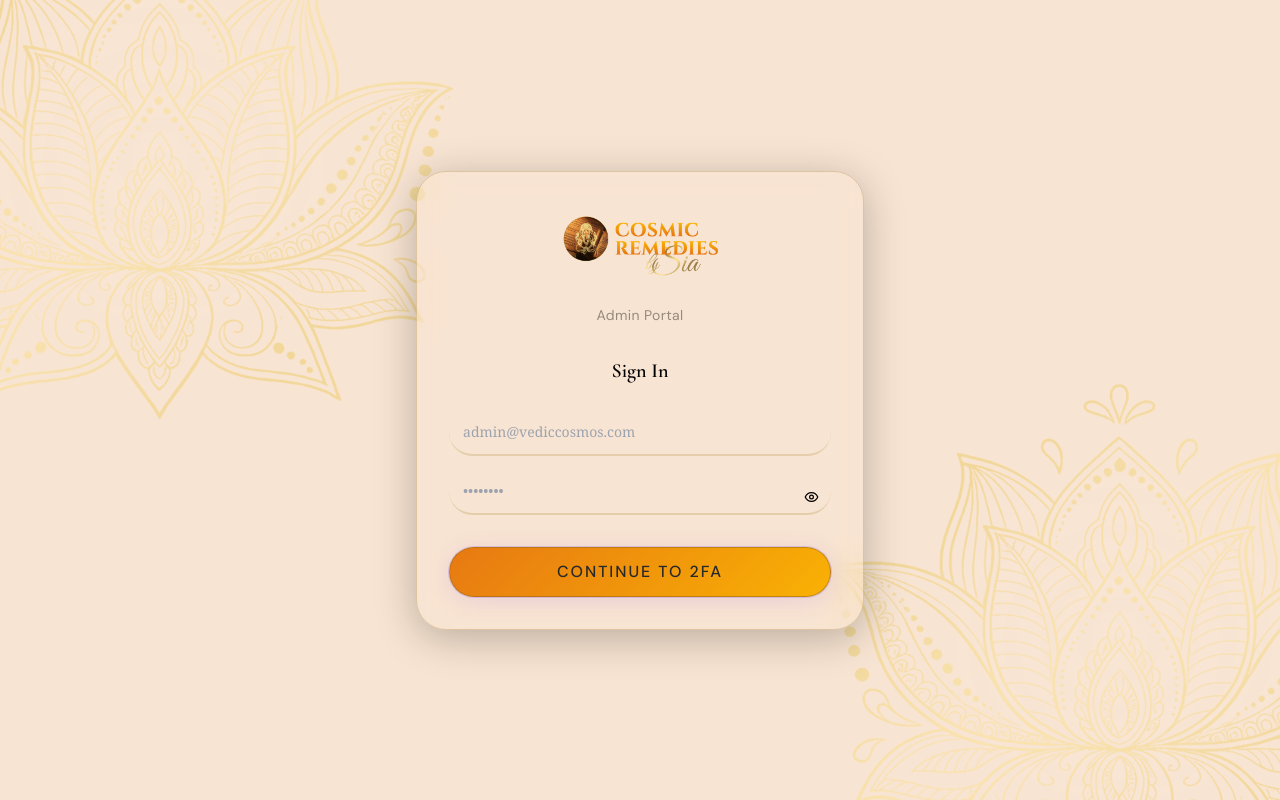
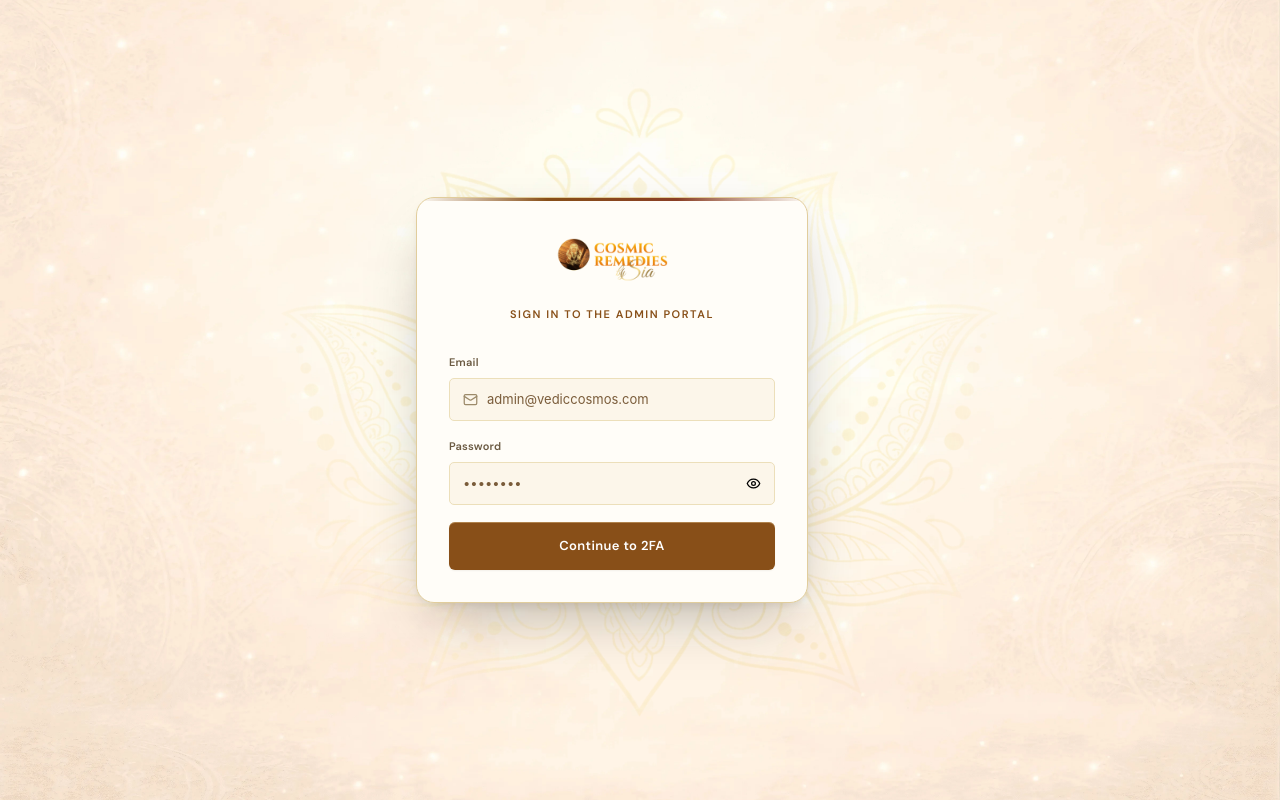
Before and after one commit to Babun001/vedicAdminDashboard, a Next.js app: page /login in a window 1280 px wide. Built offline with nearby package versions, Linux system fonts and the light colour scheme.

Commit message:
new changes add for today

```diff
--- a/src/app/globals.css
+++ b/src/app/globals.css
@@ -7,6 +7,39 @@
     --scrollbar-thumb: #955b10;
     /* --scrollbar-thumb: rgba(124, 58, 237, 0.4); */
     --scrollbar-track: #fdecd8;
+    --coffee: #241708;
+    --coffee-raised: #33230f;
+    --coffee-border: #4a3620;
+    --cream-bg: #f2e6d0;
+    --cream-panel: #fcf6ea;
+    --cream-panel-raised: #fffdf8;
+    --tan-border: #e1cd9c;
+    --tan-border-soft: #ecdfba;
+    --text: #2b1d10;
+    --text-dim: #6b5a42;
+    --text-faint: #7a5c3a;
+    --cream-text: #f3e7cc;
+    --cream-text-faint: #b49e76;
+    --gold: #884f18;
+    --gold-bright: #884f18;
+    --gold-soft: #c08a2620;
+    --maroon: #8a3e24;
+    --maroon-soft: #8a3e2422;
+    --success: #6e8b5b;
+    --success-soft: #6e8b5b1e;
+    --warn: #c08a26;
+    --warn-soft: #c08a2620;
+    --danger: #b5533e;
+    --danger-soft: #b5533e1e;
+    --slate: #56708c;
+    --slate-soft: #56708c1e;
+    --shadow-sm: 0 1px 2px rgba(43, 29, 16, 0.06);
+    --shadow-md:
+      0 10px 30px -14px rgba(43, 29, 16, 0.28),
+      0 2px 6px -2px rgba(43, 29, 16, 0.08);
+    --shadow-lg:
+      0 24px 60px -20px rgba(24, 15, 8, 0.35),
+      0 4px 12px -4px rgba(43, 29, 16, 0.12);
   }
 
   * {
@@ -32,52 +65,26 @@
   }
 }
 
+html,
+body {
+  width: 100%;
+  min-height: 100%;
+  margin: 0;
+  background-color: #fff;
+}
+
+body {
+  min-height: 100vh;
+  background-image: url("/assets/bg-final.webp");
+  background-position: center;
+  background-repeat: no-repeat;
+  background-size: cover;
+  background-attachment: fixed;
+  font-family: Arial, Helvetica, sans-serif;
+}
+
 @layer components {
   /* Animated star background */
-  .starfield-bg {
-    background-color: #f8e4d2;
-    /* background-image:
-      radial-gradient(
-        ellipse at 15% 30%,
-        rgba(124, 58, 237, 0.18) 0%,
-        transparent 55%
-      ),
-      radial-gradient(
-        ellipse at 85% 15%,
-        rgba(245, 158, 11, 0.1) 0%,
-        transparent 45%
-      ),
-      radial-gradient(
-        ellipse at 50% 90%,
-        rgba(16, 185, 129, 0.07) 0%,
-        transparent 45%
-      ),
-      radial-gradient(
-        1px 1px at 10% 20%,
-        rgba(255, 255, 255, 0.3) 0%,
-        transparent 100%
-      ),
-      radial-gradient(
-        1px 1px at 30% 60%,
-        rgba(255, 255, 255, 0.2) 0%,
-        transparent 100%
-      ),
-      radial-gradient(
-        1px 1px at 70% 40%,
-        rgba(255, 255, 255, 0.25) 0%,
-        transparent 100%
-      ),
-      radial-gradient(
-        1px 1px at 90% 80%,
-        rgba(255, 255, 255, 0.2) 0%,
-        transparent 100%
-      ),
-      radial-gradient(
-        1px 1px at 50% 10%,
-        rgba(255, 255, 255, 0.15) 0%,
-        transparent 100%
-      ); */
-  }
 
   /* Shimmer loading skeleton */
   /* .shimmer {
@@ -87,18 +94,29 @@
   } */
 
   .login-card {
-    -webkit-backdrop-filter: blur(16px);
-    backdrop-filter: blur(16px);
-    background: none;
-    border: 1px solid #8b691440;
-    border-radius: 30px;
-    transition:
-      box-shadow 0.35s,
-      transform 0.35s;
+    background: var(--cream-panel-raised);
+    border: 1px solid var(--tan-border);
+    width: 392px;
+    box-shadow: var(--shadow-lg);
+    border-radius: 18px;
+    padding: 38px 34px 32px;
     position: relative;
     overflow: hidden;
-    box-shadow: 0 8px 40px #00000040;
-    z-index: 11 !important;
+  }
+  .login-card::before {
+    content: "";
+    position: absolute;
+    top: 0;
+    left: 0;
+    right: 0;
+    height: 3px;
+    background: linear-gradient(
+      90deg,
+      transparent,
+      var(--gold-bright),
+      var(--maroon),
+      transparent
+    );
   }
 
   .login-input {
@@ -196,7 +214,7 @@ svg {
 }
 
 .admin-inputs {
-  all: unset;                        /* ← nuclear option: wipes ALL inherited & Tailwind styles */
+  all: unset; /* ← nuclear option: wipes ALL inherited & Tailwind styles */
   display: block;
   box-sizing: border-box;
   /* gap: 60px; */
@@ -209,7 +227,9 @@ svg {
   background: transparent;
   border-bottom: 2px solid #91720e33;
   border-radius: 30px;
-  transition: border-color 0.25s, background 0.25s;
+  transition:
+    border-color 0.25s,
+    background 0.25s;
 }
 
 .admin-inputs:focus {
@@ -245,19 +265,28 @@ select.admin-inputs {
   margin-top: 3rem;
   padding: 13px;
   text-align: center;
-  background: #F5A703;
+  background: #f5a703;
   color: #000;
   font-weight: 700;
   font-size: 14px;
   border-radius: 30px;
   cursor: pointer;
-  transition: background 0.2s, transform 0.1s;
+  transition:
+    background 0.2s,
+    transform 0.1s;
   font-family: Georgia, serif;
 }
 
-.submit-btn:hover   { background: #d48f02; }
-.submit-btn:active  { transform: scale(0.98); }
-.submit-btn:disabled { opacity: 0.6; cursor: not-allowed; }
+.submit-btn:hover {
+  background: #d48f02;
+}
+.submit-btn:active {
+  transform: scale(0.98);
+}
+.submit-btn:disabled {
+  opacity: 0.6;
+  cursor: not-allowed;
+}
 
 .custom-select-trigger {
   color: #0008;
@@ -274,21 +303,166 @@ select.admin-inputs {
   display: flex;
 }
 
-
-.bg-login-top, .bg-login-bottom {
+.bg-login-top,
+.bg-login-bottom {
+  width: 780px;
+  height: 780px;
+  opacity: 0.14;
+  object-fit: contain;
+  pointer-events: none;
+  margin: auto;
+  position: absolute;
+  inset: 0;
+  -webkit-mask-image: radial-gradient(circle, #000 45%, #0000 75%);
+  mask-image: radial-gradient(circle, #000 45%, #0000 75%);
+}
+/* .bg-login-top,
+.bg-login-bottom {
   position: absolute;
   width: 40rem;
   height: auto;
   opacity: 0.3;
-  background: radial-gradient(circle at center, rgba(255, 255, 255, 0.1) 0%, transparent 70%);
-}
+  background: radial-gradient(
+    circle at center,
+    rgba(255, 255, 255, 0.1) 0%,
+    transparent 70%
+  );
+} */
 
-.bg-login-top{
+/* .bg-login-top {
   top: -10rem;
   left: -10rem;
-}
+} */
 
 .bg-login-bottom {
   bottom: -10rem;
   right: -10rem;
+  display: none;
 }
+.cr-login-title {
+  font-family: "Fraunces", serif;
+  font-size: 23px;
+  text-align: center;
+  letter-spacing: 0.01em;
+}
+.cr-login-sub {
+  font-size: 11px;
+  color: var(--gold);
+  text-align: center;
+  margin-top: 6px;
+  margin-bottom: 28px;
+  text-transform: uppercase;
+  letter-spacing: 0.14em;
+  font-weight: 600;
+}
+
+.cr-login-btn {
+  width: 100%;
+  padding: 12px 0;
+  border-radius: 6px;
+  border: none;
+  background: linear-gradient(150deg, var(--gold-bright), var(--gold) 60%);
+  color: #fff;
+  font-weight: 700;
+  font-size: 13px;
+  cursor: pointer;
+  letter-spacing: 0.03em;
+  box-shadow:
+    var(--shadow-sm),
+    inset 0 1px 0 #ffe6b355;
+  transition:
+    transform 0.15s ease,
+    box-shadow 0.15s ease;
+}
+.cr-login-btn:hover {
+  transform: translateY(-1px);
+  box-shadow:
+    var(--shadow-md),
+    inset 0 1px 0 #ffe6b355;
+}
+
+.cr-field-label {
+  font-size: 11px;
+  font-weight: 600;
+  color: var(--text-dim);
+  margin-bottom: 7px;
+  display: block;
+  letter-spacing: 0.02em;
+}
+.cr-field {
+  display: flex;
+  align-items: center;
+  gap: 9px;
+  background: var(--cream-panel);
+  border: 1px solid var(--tan-border-soft);
+  border-radius: 5px;
+  padding: 11px 13px;
+  margin-bottom: 17px;
+  transition:
+    border-color 0.15s ease,
+    box-shadow 0.15s ease;
+}
+.cr-field:focus-within {
+  border-color: var(--gold);
+  box-shadow: 0 0 0 3px #c08a2618;
+}
+.cr-field input {
+  border: none;
+  background: transparent;
+  outline: none;
+  flex: 1;
+  font-size: 13px;
+  color: var(--text);
+  font-family: "Inter", sans-serif;
+}
+.cr-field input::placeholder {
+  color: var(--text-faint);
+}
+.text-xs {
+  font-size: 0.75rem;
+  line-height: 1rem;
+  margin-bottom: 10px;
+}
+
+.cr-shimmer-text {
+  color: transparent;
+  background-image: linear-gradient(
+    100deg,
+    #c4a268 20%,
+    #fbefd4 40%,
+    #e4c687 55%,
+    #c4a268 75%
+  );
+  background-size: 220% 100%;
+  background-position: 100% 0;
+  -webkit-background-clip: text;
+  background-clip: text;
+  -webkit-text-fill-color: transparent;
+  animation: cr-shimmer 7s linear infinite;
+}
+
+@keyframes cr-shimmer {
+  0% {
+    background-position: 100% 0;
+  }
+
+  100% {
+    background-position: -100% 0;
+  }
+}
+
+/* admin */
+
+.bg-\[\#FFF8F1\] {
+  background: transparent !important;
+}
+
+img.logo-navbar {
+  display: block;
+  margin: auto;
+  width: auto;
+  height: 60px;
+  text-align: center;
+  align-items: center;
+  justify-content: center;
+}
--- a/src/app/login/page.tsx
+++ b/src/app/login/page.tsx
@@ -4,7 +4,12 @@ import { useState, useRef, useEffect } from "react";
 import { useRouter } from "next/navigation";
 import { useForm } from "react-hook-form";
 import { zodResolver } from "@hookform/resolvers/zod";
-import { loginSchema, twoFASchema, type LoginSchema, type TwoFASchema } from "@/lib/schemas";
+import {
+  loginSchema,
+  twoFASchema,
+  type LoginSchema,
+  type TwoFASchema,
+} from "@/lib/schemas";
 import { useAuthStore } from "@/store/auth-store";
 import { Input } from "@/components/ui/input";
 import { Button } from "@/components/ui/button";
@@ -63,7 +68,6 @@ export default function LoginPage() {
   //   }
   // };
 
-
   const onCredentials = async (data: LoginSchema) => {
     try {
       const res = await axiosInstance.post("/login", data);
@@ -79,7 +83,6 @@ export default function LoginPage() {
 
       // 🔐 EXISTING ADMIN → verify 2FA
       if (response.data?.requiresTwoFactor) {
-
         console.log("2FA required. Temp token:", response.data);
         // setTempToken(response.data.tempToken);
         setStep("2fa");
@@ -89,14 +92,12 @@ export default function LoginPage() {
       // ✅ Normal login (rare case)
       login(response.data.admin);
       // router.push("/dashboard");
-
     } catch (err: any) {
       setError("email", {
         message: err.response?.data?.message || "Login failed",
       });
     }
   };
-
 
   const handleOtpChange = (idx: number, val: string) => {
     if (!/^\d?$/.test(val)) return;
@@ -131,7 +132,6 @@ export default function LoginPage() {
 
       login(res.data.data.admin);
       router.push("/dashboard");
-
     } catch (err: any) {
       setOtp(["", "", "", "", "", ""]);
       setOtpError(err.response?.data?.message || "Invalid OTP");
@@ -162,10 +162,8 @@ export default function LoginPage() {
         {/* Glow behind card */}
         <div className="absolute inset-0 blur-3xl" />
         <div className="login-card p-8">
-
           {/* Brand header */}
           <div className="text-center mb-8">
-
             <div className="logo-section flex items-center justify-center mb-4">
               <Image
                 src="/assets/astro-logo-1.png"
@@ -179,52 +177,71 @@ export default function LoginPage() {
               <Star size={28} className="text-white" fill="white" />
             </div> */}
             {/* <h1 className="text-3xl font-display font-bold text-white">Vedic Remedies</h1> */}
-            <p className="text-sm text-black/40 font-body mt-1 tracking-wide">Admin Portal</p>
+            {/* <div className="cr-login-title cr-shimmer-text">
+              Cosmic Remedies
+            </div> */}
+            <p className="cr-login-sub">Sign in to the Admin Portal</p>
           </div>
 
           {/* ── STEP 1: Credentials ── */}
           {step === "credentials" && (
-            <form onSubmit={handleSubmit(onCredentials)} className="">
+            <form onSubmit={handleSubmit(onCredentials)}>
               <div className="text-center mb-6">
-                <h2 className="text-xl font-display font-semibold text-black">Sign In</h2>
-                {/* <p className="text-xs text-black/40 mt-1">Use admin@vediccosmos.com / Admin@1234</p> */}
+                {/* <h2 className="text-xl font-display font-semibold text-black">
+                  Sign In
+                </h2> */}
               </div>
-              {/* <label className="block text-sm font-medium text-black">Email Address</label> */}
+
+              {/* Email */}
+              <label className="cr-field-label">Email</label>
+
+              <div className="cr-field">
+                <Mail size={15} color="#9C8A6A" />
+
                 <input
-                // label="Email Address"
                   type="email"
-                className="login-input"
                   placeholder="admin@vediccosmos.com"
-                // icon={<Mail size={15} />}
-                // error={errors.email?.message}
                   {...register("email")}
                 />
-              {errors.email && <p className="text-xs text-ember-400">⚠ {errors.email.message}</p>}
+              </div>
 
-              <div className="space-y-1.5">
-                {/* <label className="block text-sm font-medium text-black">Password</label> */}
-                <div className="relative">
-                  <div className="absolute left-3 top-1/2 -translate-y-1/2 text-cosmos-400">
-                    {/* <Lock size={15} /> */}
-                  </div>
+              {errors.email && (
+                <p className="text-xs text-ember-400 mt-1">
+                  ⚠ {errors.email.message}
+                </p>
+              )}
+
+              {/* Password */}
+              <label className="cr-field-label">Password</label>
+
+              <div className="cr-field">
                 <input
                   type={showPass ? "text" : "password"}
                   placeholder="••••••••"
-                    className="login-input"
                   {...register("password")}
                 />
+
                 <button
                   type="button"
-                    onClick={() => setShowPass(p => !p)}
-                    className="absolute right-3 top-1/2 -translate-y-1/2 text-black/50 hover:text-black/70 transition-colors"
+                  onClick={() => setShowPass((p) => !p)}
+                  className="ml-auto text-black/50 hover:text-black/70 transition-colors"
                 >
                   {showPass ? <EyeOff size={15} /> : <Eye size={15} />}
                 </button>
               </div>
-                {errors.password && <p className="text-xs text-ember-400">⚠ {errors.password.message}</p>}
-              </div>
 
-              <Button type="submit" loading={isSubmitting} className="w-full mt-5 admin-btn admin-btn--google" size="lg">
+              {errors.password && (
+                <p className="text-xs text-ember-400 mt-1">
+                  ⚠ {errors.password.message}
+                </p>
+              )}
+
+              <Button
+                type="submit"
+                loading={isSubmitting}
+                className="cr-login-btn"
+                size="lg"
+              >
                 Continue to 2FA
               </Button>
             </form>
@@ -234,38 +251,50 @@ export default function LoginPage() {
           {step === "2fa" && (
             <div className="space-y-6">
               <div className="text-center">
-                <h2 className="text-xl font-display font-semibold text-black/90">Two-Factor Auth</h2>
+                <h2 className="text-xl font-display font-semibold text-black/90">
+                  Two-Factor Auth
+                </h2>
+
                 <p className="text-sm text-black/40 mt-1">
                   Enter the 6-digit code from your authenticator
                 </p>
-                {/* <p className="text-xs text-[#E97E11]/70 mt-1">Demo code: <span className="font-mono font-bold text-[#E97E11]">123456</span></p> */}
               </div>
 
-              {/* OTP inputs */}
+              {/* OTP */}
+              <div>
+                <label className="cr-field-label text-center block">
+                  Authentication Code
+                </label>
+
                 <div className="flex gap-2 justify-center">
                   {otp.map((digit, i) => (
                     <input
                       key={i}
-                    ref={el => { otpRefs.current[i] = el; }}
+                      ref={(el) => {
+                        otpRefs.current[i] = el;
+                      }}
                       type="text"
                       inputMode="numeric"
                       maxLength={1}
                       value={digit}
-                    onChange={e => handleOtpChange(i, e.target.value)}
-                    onKeyDown={e => handleOtpKeyDown(i, e)}
+                      onChange={(e) => handleOtpChange(i, e.target.value)}
+                      onKeyDown={(e) => handleOtpKeyDown(i, e)}
                       className="otp-input"
                     />
                   ))}
                 </div>
+              </div>
 
               {otpError && (
-                <p className="text-xs text-ember-400 text-center">⚠ {otpError}</p>
+                <p className="text-xs text-ember-400 text-center">
+                  ⚠ {otpError}
+                </p>
               )}
 
               <Button
                 onClick={handleVerify2FA}
                 loading={otpLoading}
-                className="w-full mt-6 admin-btn admin-btn--google"
+                className="cr-login-btn"
                 size="lg"
               >
                 <Shield size={15} />
@@ -273,7 +302,11 @@ export default function LoginPage() {
               </Button>
 
               <button
-                onClick={() => { setStep("credentials"); setOtp(["", "", "", "", "", ""]); }}
+                type="button"
+                onClick={() => {
+                  setStep("credentials");
+                  setOtp(["", "", "", "", "", ""]);
+                }}
                 className="w-full text-sm text-black/40 hover:text-black/70 transition-colors"
               >
                 ← Back to login
```
Also changed, not shown: src/components/layout/sidebar.tsx (+53 -23 lines). Lines whose indentation alone changed are shown as unchanged.
